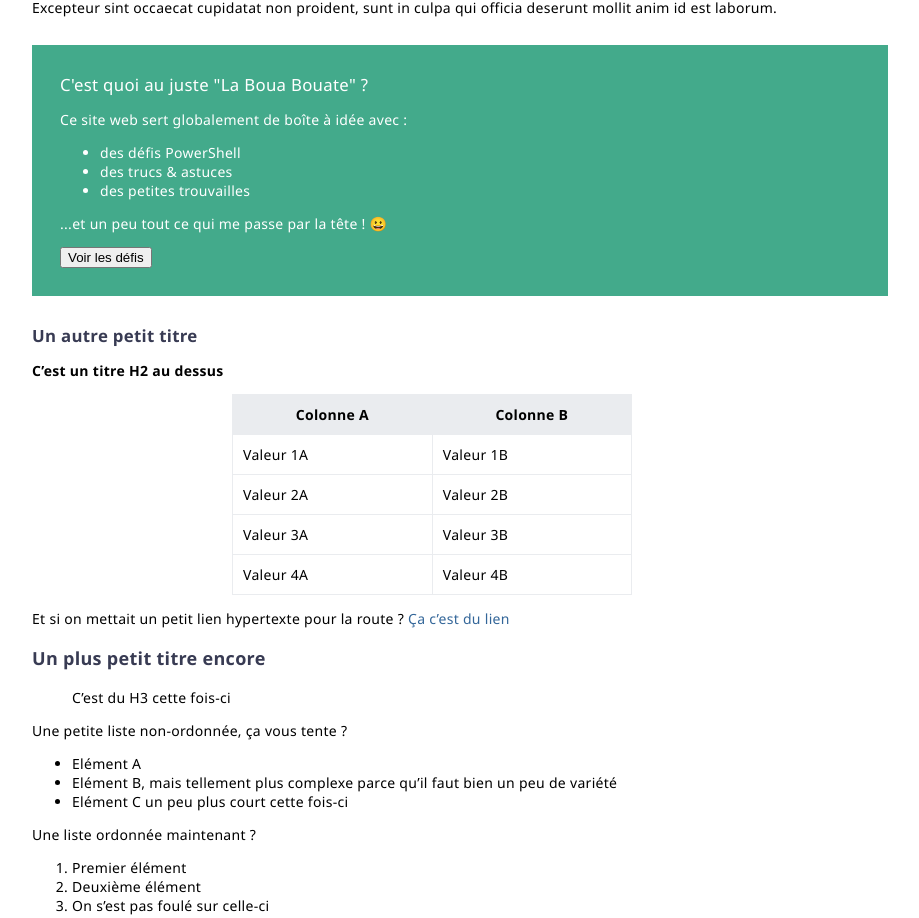
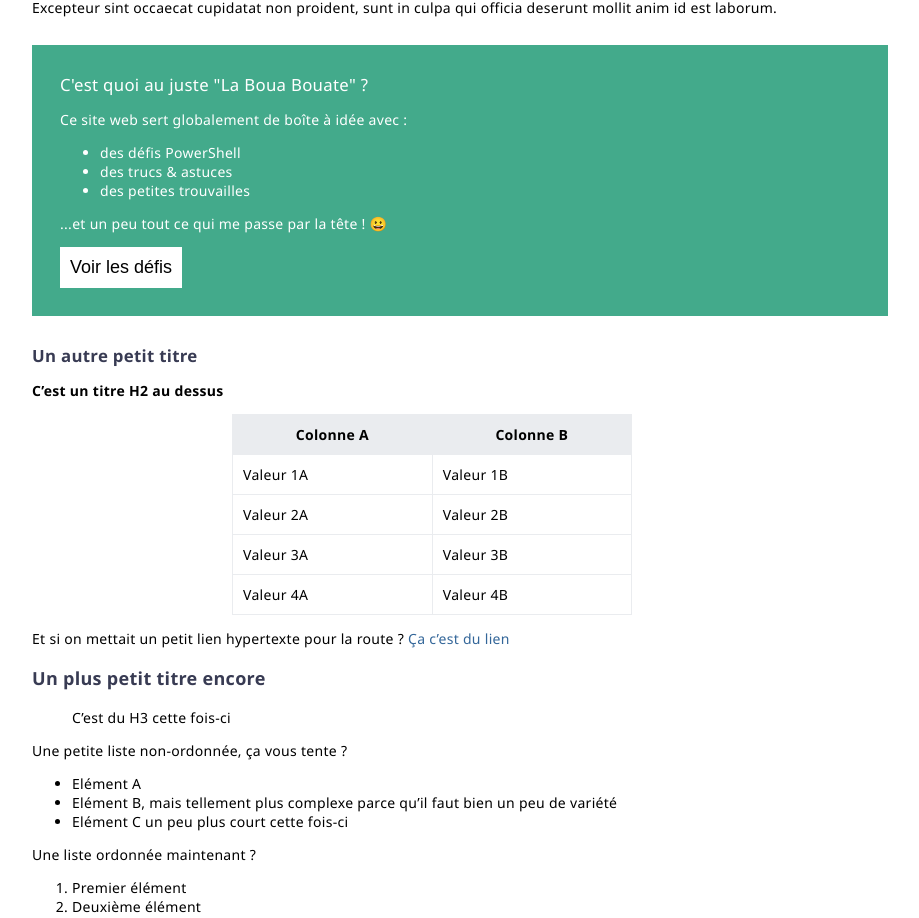
Before and after one commit to leobouard/leobouard.github.io, a Jekyll site: the page built from index.md, in a window 1280 px wide. Shown: the part 359-1277 px from the top of the page, without its empty margins (208-1127 px from the left). Built offline with Jekyll 4.4.1, drawn with Linux system fonts in a browser that asks for light colours; our own code applies the rules of GitHub Pages for plain Markdown files.

Commit message:
Update style.scss

```diff
--- a/assets/css/style.scss
+++ b/assets/css/style.scss
@@ -105,6 +105,15 @@ section {
         color: #fff;
         font-weight: 500;
         padding: 2em;
+
+        button {
+            text-align: right;
+            background-color: #fff;
+            font-size: large;
+            font-weight: 500;
+            padding: 10px;
+            border: 0;
+        }
     }
 
     /* --- TEXT --- */
```
